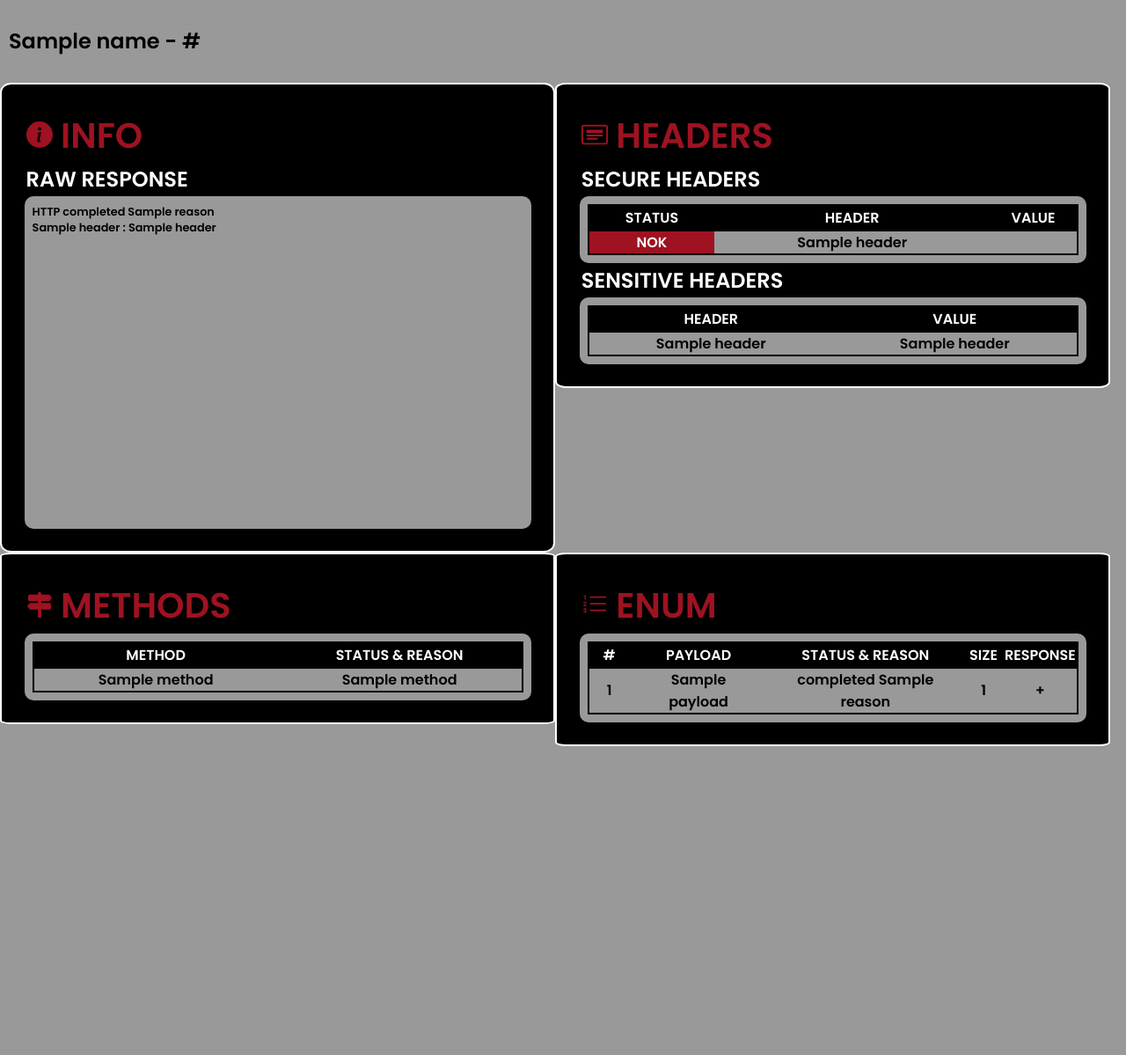
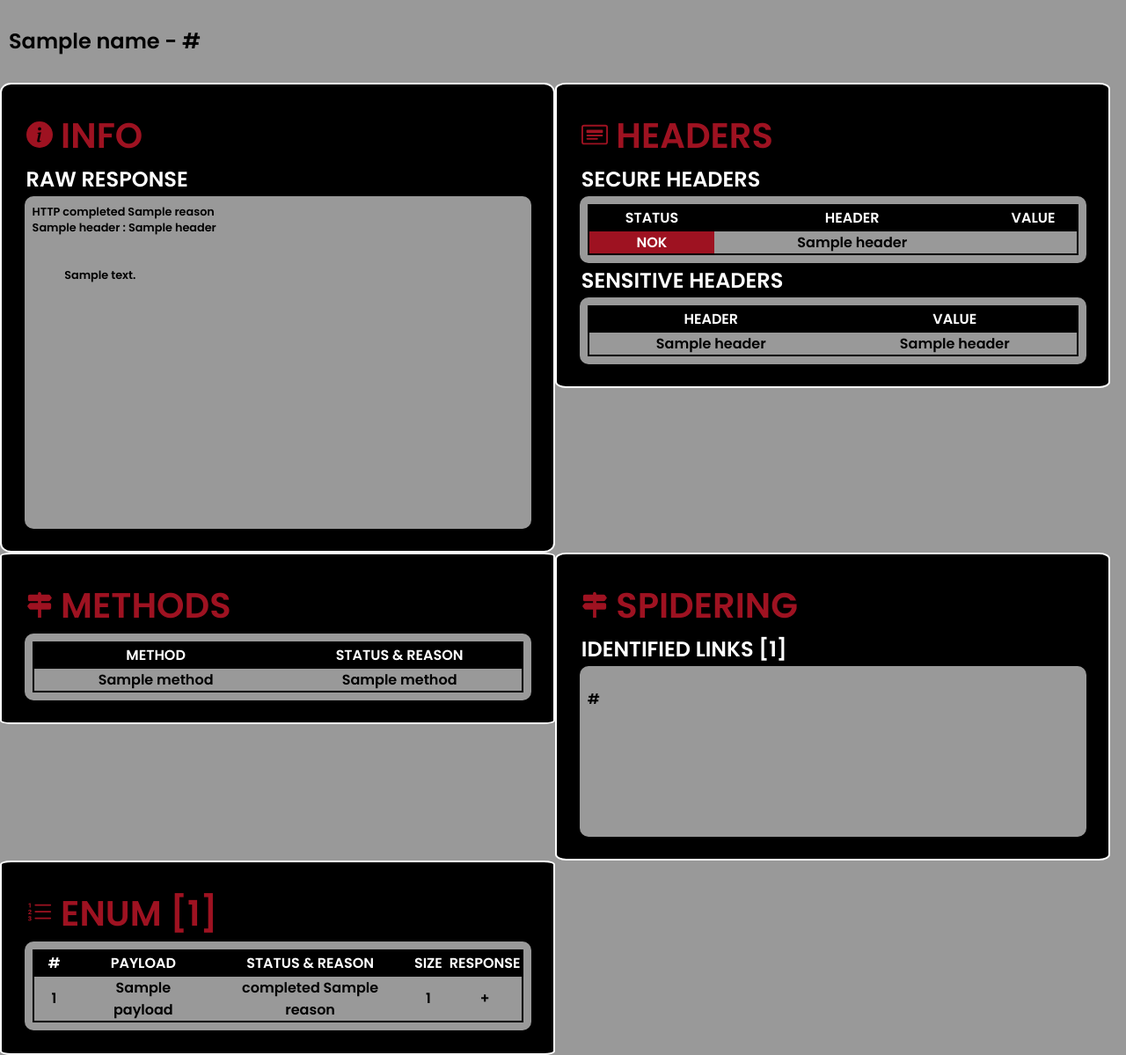
Before and after one commit to p1ngul1n0/plumav2, a Flask app: template templates/results.html in a window 1280 px wide. Shown: the part 186-1385 px from the top of the page at 88% size. Before the commit the page ends 1034 px from the top, so only its background shows below. Run offline with Flask 2, Linux system fonts and the light colour scheme; the template is opened without the code that fills it: most values are stand-ins (such as "Sample title", 1, 10 or a date in 2020).

Commit message:
Add files via upload

```diff
--- a/templates/results.html
+++ b/templates/results.html
@@ -12,10 +12,16 @@
     </p>
     <p class="card-subtitle">RAW RESPONSE</p>
     <div class="raw-response">
+        <div class="raw-headers">
             <p>HTTP {{status}}  {{reason}}</p>
             {% for header in headers %}
                 <p>{{ header }} : {{ headers[header] }}</p>
             {% endfor %}
+        </div>
+        <br>
+        <div class="raw-content">
+            {{content}}
+        </div>
     </div>
 </div>
 <div class="item">
@@ -91,13 +97,33 @@
         </table>
     </div>
 </div>
+
+<div class="item">
+    <p class="card-title">
+        <svg xmlns="http://www.w3.org/2000/svg" width="30" height="30" fill="currentColor" class="bi bi-signpost-2-fill" viewBox="0 0 16 16">
+            <path d="M7.293.707A1 1 0 0 0 7 1.414V2H2a1 1 0 0 0-1 1v2a1 1 0 0 0 1 1h5v1H2.5a1 1 0 0 0-.8.4L.725 8.7a.5.5 0 0 0 0 .6l.975 1.3a1 1 0 0 0 .8.4H7v5h2v-5h5a1 1 0 0 0 1-1V8a1 1 0 0 0-1-1H9V6h4.5a1 1 0 0 0 .8-.4l.975-1.3a.5.5 0 0 0 0-.6L14.3 2.4a1 1 0 0 0-.8-.4H9v-.586A1 1 0 0 0 7.293.707z"/>
+        </svg>
+        SPIDERING
+    </p>
+    <p class="card-subtitle">IDENTIFIED LINKS [{{links|length}}]</p>
+    <div class="links">
+        {% if links|length != 0 %}
+            {% for link in links %}
+                <p>{{ link }}</p>
+            {% endfor %}
+        {% else %}
+            <p>No link was identified.</p>
+        {% endif %}
+    </div>
+</div>
+
 <div class="item">
     <p class="card-title">
         <svg xmlns="http://www.w3.org/2000/svg" width="30" height="30" fill="currentColor" class="bi bi-list-ol" viewBox="0 0 16 16">
             <path fill-rule="evenodd" d="M5 11.5a.5.5 0 0 1 .5-.5h9a.5.5 0 0 1 0 1h-9a.5.5 0 0 1-.5-.5zm0-4a.5.5 0 0 1 .5-.5h9a.5.5 0 0 1 0 1h-9a.5.5 0 0 1-.5-.5zm0-4a.5.5 0 0 1 .5-.5h9a.5.5 0 0 1 0 1h-9a.5.5 0 0 1-.5-.5z"/>
             <path d="M1.713 11.865v-.474H2c.217 0 .363-.137.363-.317 0-.185-.158-.31-.361-.31-.223 0-.367.152-.373.31h-.59c.016-.467.373-.787.986-.787.588-.002.954.291.957.703a.595.595 0 0 1-.492.594v.033a.615.615 0 0 1 .569.631c.003.533-.502.8-1.051.8-.656 0-1-.37-1.008-.794h.582c.008.178.186.306.422.309.254 0 .424-.145.422-.35-.002-.195-.155-.348-.414-.348h-.3zm-.004-4.699h-.604v-.035c0-.408.295-.844.958-.844.583 0 .96.326.96.756 0 .389-.257.617-.476.848l-.537.572v.03h1.054V9H1.143v-.395l.957-.99c.138-.142.293-.304.293-.508 0-.18-.147-.32-.342-.32a.33.33 0 0 0-.342.338v.041zM2.564 5h-.635V2.924h-.031l-.598.42v-.567l.629-.443h.635V5z"/>
         </svg>
-        ENUM
+        ENUM [{{enum|length}}]
     </p>
     <div class="enum">
         {% if enum != '' %}
```
Lines whose indentation alone changed are shown as unchanged.
